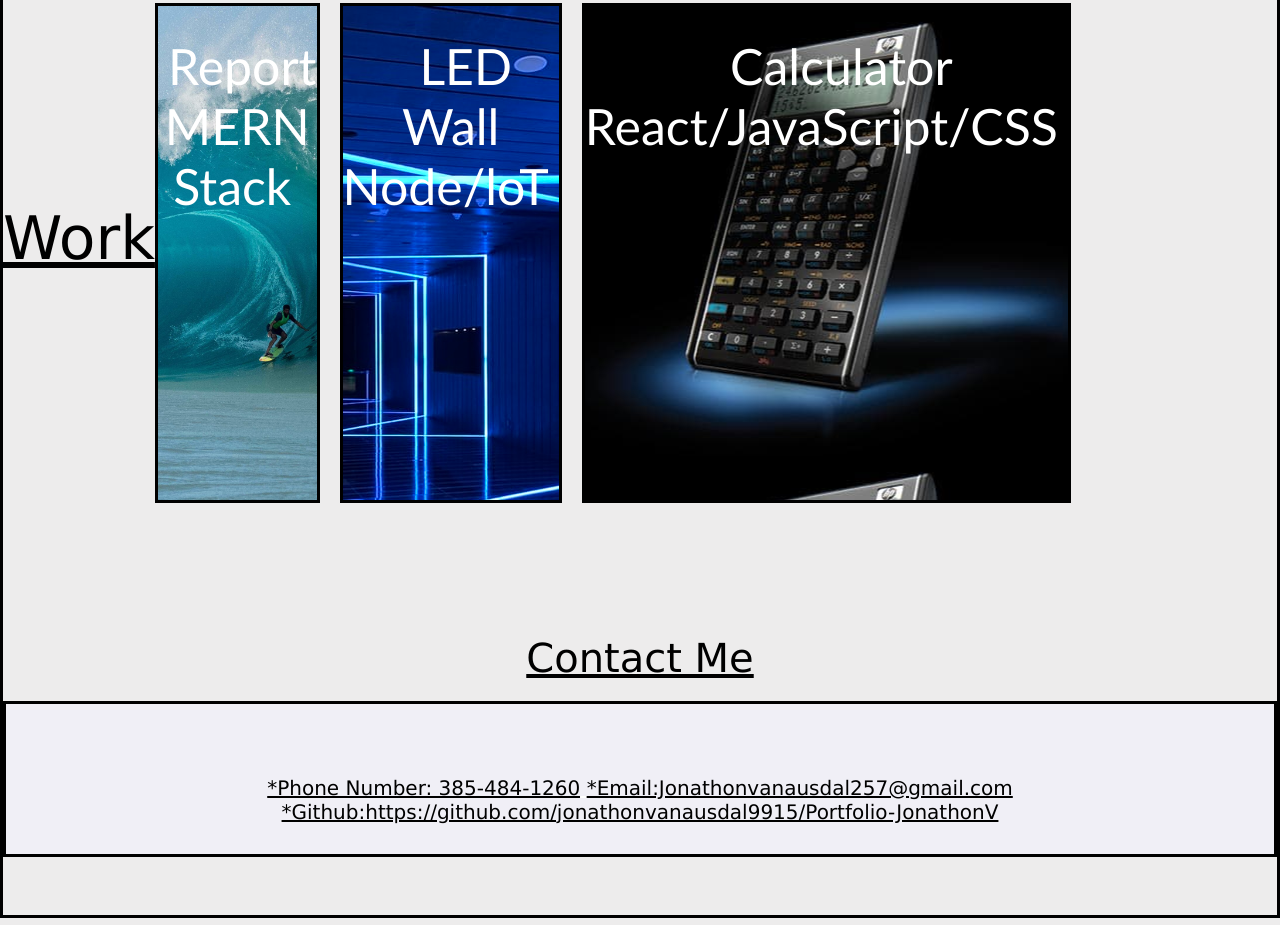
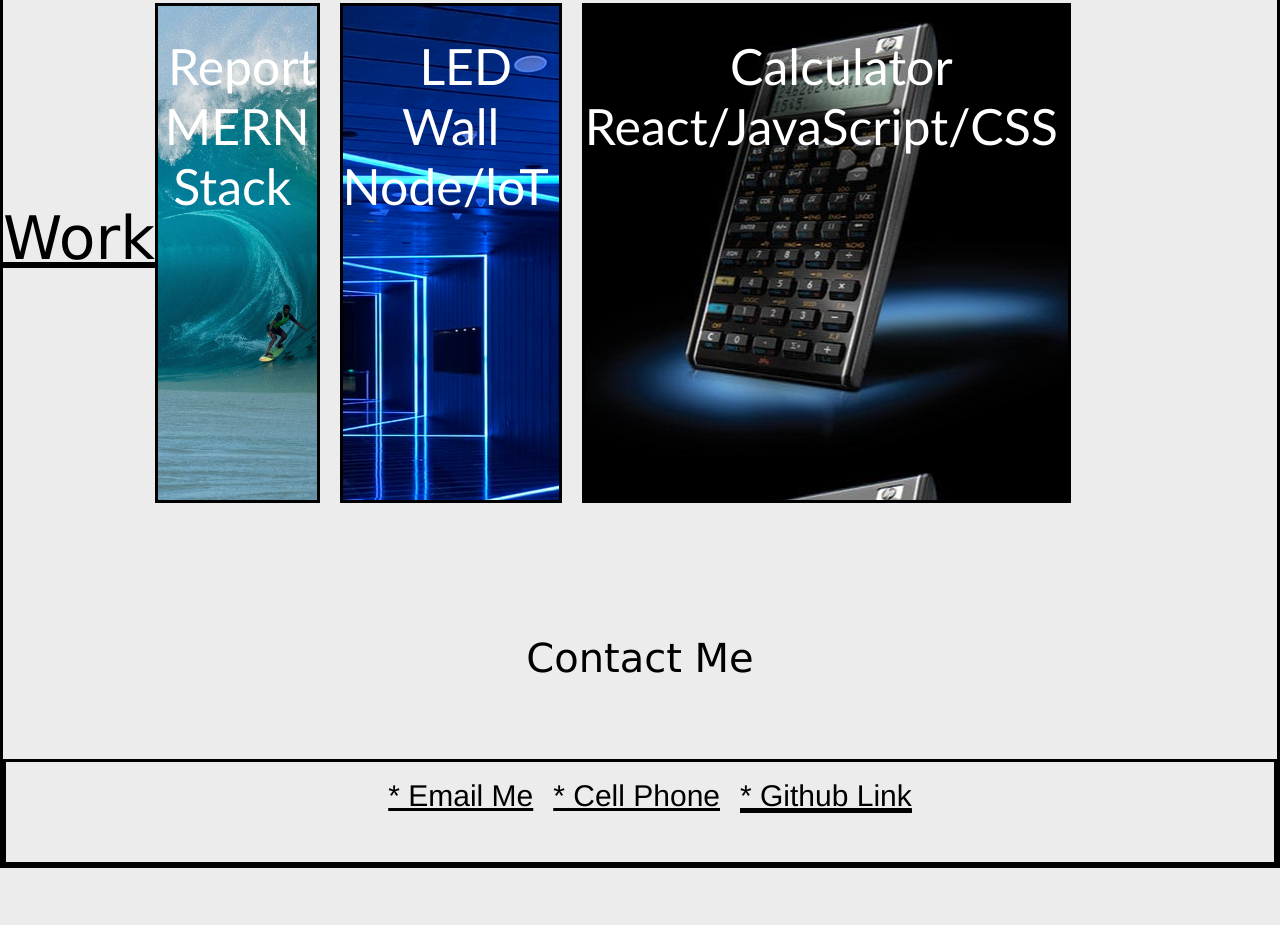
Before and after one commit to jonathonvanausdal9915/Portfolio-JonathonV, a plain HTML site: page index.html in a window 1280 px wide. Shown: the part 1245-2170 px from the top of the page. After the commit the page ends 2113 px from the top, so only its background shows below. Drawn offline with Linux system fonts and the light colour scheme.

Commit message:
final changes

```diff
--- a/assets/css/style.css
+++ b/assets/css/style.css
@@ -92,14 +92,25 @@ body {
 }
 
 .footer {
+    display: flex;
+    justify-content: center;
+    text-align: center;
     width: 100%;
-    font-size: 20px;
-    height: 15px;
-    padding-bottom: 150px;
+    height: 40px;
+    padding-bottom: 100px;
     border: solid;
     border-color: black;
     color: black;
-    background-color: rgb(240, 239, 246);
+}
+
+.footer a {
+    color: black;
+    font-size: 30px;
+    font-family: 'Franklin Gothic Medium', 'Arial Narrow', Arial, sans-serif;
+}
+
+.foooter div {
+    padding-bottom: 50px;
 }
 
 .column {
@@ -179,6 +190,27 @@ body {
     color: white;
 }
 
+.column-6 {
+    font-size: 45px;
+    font-family: 'Trebuchet MS', 'Lucida Sans Unicode', 'Lucida Grande', 'Lucida Sans', Arial, sans-serif;
+    color: white;
+    margin-right: 20px;
+}
+
+.column-7 {
+    font-size: 45px;
+    font-family: 'Trebuchet MS', 'Lucida Sans Unicode', 'Lucida Grande', 'Lucida Sans', Arial, sans-serif;
+    color: white;
+    margin-right: 20px;
+}
+
+.column-8 {
+    font-size: 45px;
+    font-family: 'Trebuchet MS', 'Lucida Sans Unicode', 'Lucida Grande', 'Lucida Sans', Arial, sans-serif;
+    color: white;
+    margin-right: 20px;
+}
+
 .row2 {
     border: solid;
     border-color: white;
--- a/index.html
+++ b/index.html
@@ -54,17 +54,14 @@
         </div>
     </section>
     <br><br><br>
-    <div class=contact-me>
-        <p><u>Contact Me<u></p>
+    <div class=contact-me>Contact Me </div>
+</body>
+<footer class="footer">
+            <div class="column-6"><a href="mailto:jonathonvanausdal257@gmail.com"><u>* Email Me</u></div>
+
+            <div class="column-7"><a href="tel:3854851260"><u>* Cell Phone<u></div>
+
+            <div class="column-8"><a href="https://github.com/jonathonvanausdal9915"><u>* Github Link</u></div>
         </div>
-    <section>
-        <div id="contact-me" class="footer">
-            <br><br><br>
-    <p> <u>*Phone Number: 385-484-1260</u>
-            <u>*Email:Jonathonvanausdal257@gmail.com</u>
-            <u>*Github:https://github.com/jonathonvanausdal9915/Portfolio-JonathonV</u></p>
-    </div>
-
-    </section>
-
-</body>
+</footer>
+</html>
```
Also changed, not shown: 1 other file.
